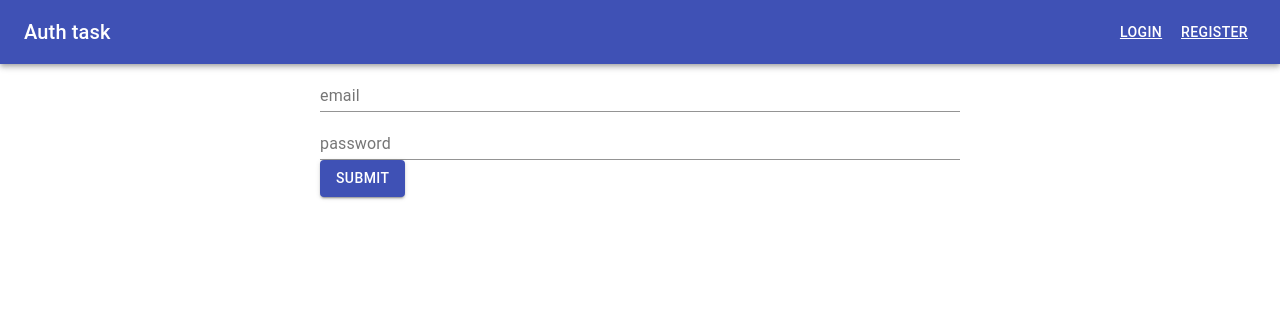
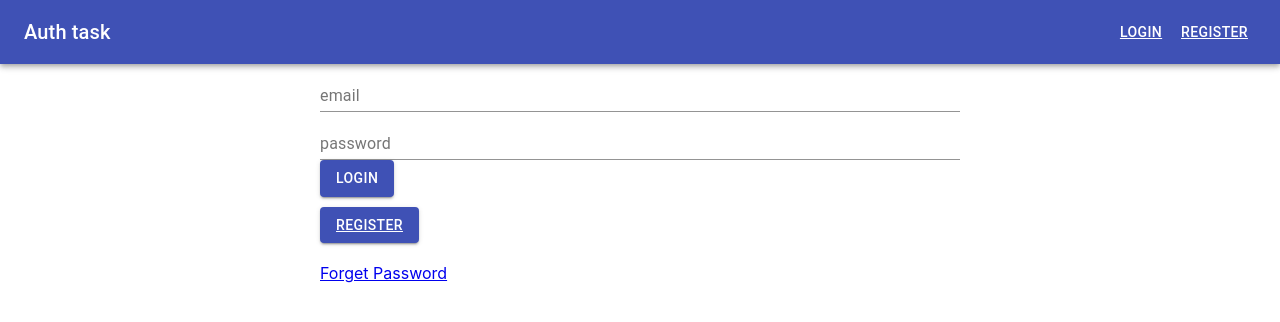
Before and after one commit to mina-adibe/auth-task, a React (Create React App) app: page /login in a window 1280 px wide. Shown: the top 322 px of the page. Built offline with nearby package versions, Linux system fonts and the light colour scheme.

Commit message:
add register + forgetpassword links

```diff
--- a/src/pages/login/index.js
+++ b/src/pages/login/index.js
@@ -4,7 +4,7 @@ import * as Yup from "yup";
 import { useFormik } from "formik";
 import TextField from "@material-ui/core/TextField";
 import Button from "@material-ui/core/Button";
-
+import { Link } from "react-router-dom";
 import { LoginRequest } from "../../store/actions/auth";
 import PropTypes from "prop-types";
 
@@ -53,9 +53,17 @@ const Login = ({ LoginRequest }) => {
         {formik.errors.password && <div>{formik.errors.password}</div>}
 
         <Button variant="contained" color="primary" type="submit">
-          submit
+          Login
         </Button>
       </form>
+      <Button variant="contained" color="primary" style={{ marginTop: "10px" }}>
+        <Link style={{ color: "white" }} to="/register">
+          Register
+        </Link>
+      </Button>
+      <div style={{ marginTop: "20px" }}>
+        <Link to="/forgetpassword">Forget Password</Link>
+      </div>
     </div>
   );
 };
```
